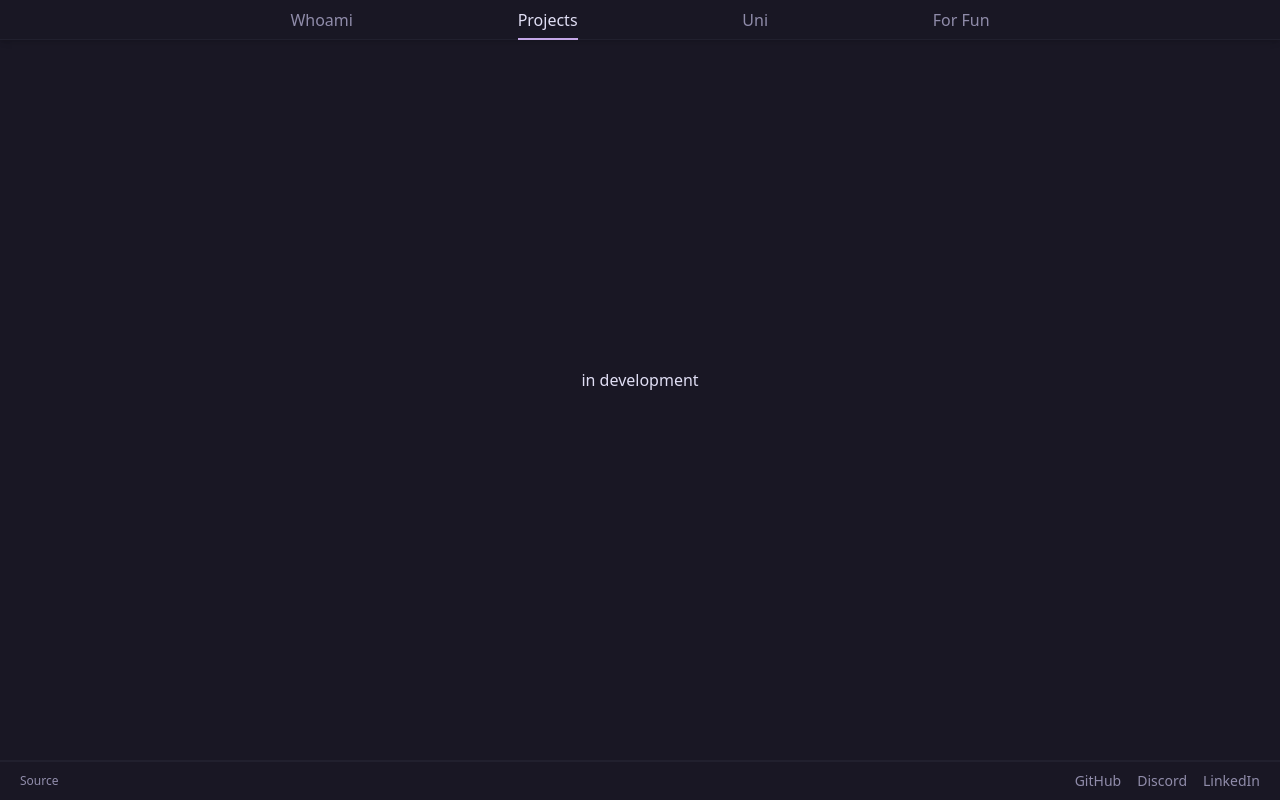
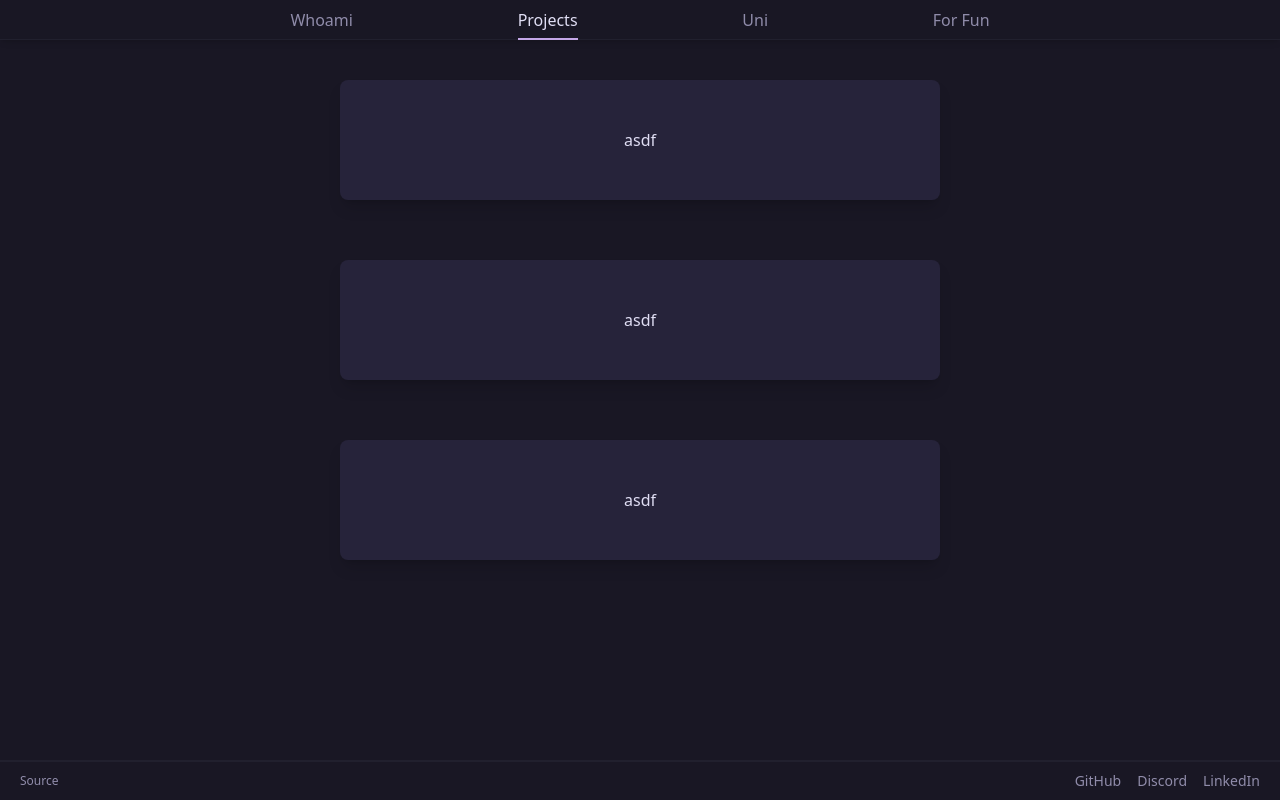
Before and after one commit to nokotan8/portfolio, a SvelteKit app: page /projects in a window 1280 px wide. Built offline with nearby package versions, Linux system fonts and the light colour scheme.

Commit message:
added project cards, formatting fixes

```diff
--- a/src/app.css
+++ b/src/app.css
@@ -12,6 +12,29 @@ body {
     @apply text-dark-text;
 }
 
+.header-item {
+    @apply h-8;
+    @apply border-b-2 border-transparent;
+    @apply text-center;
+    @apply transition delay-100 duration-200 ease-in-out;
+    @apply hover:border-b-dark-iris hover:text-dark-text;
+}
+
+.header-item-selected {
+    @apply border-b-dark-iris text-dark-text;
+}
+
+.project-card {
+    height: 7.5rem;
+    width: 37.5rem;
+    border-radius: 0.5rem;
+    transition: scale 0.3s;
+    @apply bg-dark-overlay hover:scale-106;
+    @apply shadow-lg/15;
+}
+
+/* -------------------- Animations -------------------- */
+
 @keyframes float_in_bottom {
     0% {
         transform: translateY(12px);
@@ -25,6 +48,18 @@ body {
 }
 
 @keyframes float_in_top {
+    0% {
+        transform: translateY(-12px);
+        opacity: 0;
+    }
+
+    100% {
+        transform: translateY(0);
+        opacity: 1;
+    }
+}
+
+@keyframes card_fade_in {
     0% {
         transform: translateY(-12px);
         opacity: 0;
@@ -72,16 +107,13 @@ body {
     animation-fill-mode: forwards;
 }
 
-.header-item {
-    @apply h-8;
-    @apply border-b-2 border-transparent;
-    @apply text-center;
-    @apply transition delay-100 duration-200 ease-in-out;
-    @apply hover:border-b-dark-iris hover:text-dark-text;
-}
-
-.header-item-selected {
-    @apply border-b-dark-iris text-dark-text;
+.card-float-in {
+    opacity: 0;
+    animation-name: float_in_top;
+    animation-delay: 0.1s;
+    animation-duration: 0.35s;
+    animation-timing-function: ease-out;
+    animation-fill-mode: forwards;
 }
 
 /* From: https://rosepinetheme.com/palette/ */
--- a/src/routes/+layout.svelte
+++ b/src/routes/+layout.svelte
@@ -35,16 +35,14 @@
             e.preventDefault();
             const body_except_header = document.getElementById(
                 "body-except-header-footer"
-            );
-            if (body_except_header) {
-                fade_out(body_except_header, 100);
-                setTimeout(() => {
-                    goto(location);
-                }, 160);
-                setTimeout(() => {
-                    fade_in(body_except_header, 120);
-                }, 230);
-            }
+            )!;
+            fade_out(body_except_header, 100);
+            setTimeout(() => {
+                goto(location);
+            }, 160);
+            setTimeout(() => {
+                fade_in(body_except_header, 150);
+            }, 280);
         }
     };
 
@@ -55,7 +53,7 @@
     class={`bg-dark-surface border-dark-highlight-low z-50 h-10 w-full border-b-1 shadow-md ${animate_header_footer(true, false)}`}
 >
     <div
-        class="text-dark-subtle mx-auto mb-10 flex max-w-4xl items-center justify-around px-4 py-2"
+        class="flex justify-around items-center py-2 px-4 mx-auto mb-10 max-w-4xl text-dark-subtle"
     >
         <a
             onclick={(e) => navigate(e, base + "/")}
@@ -80,15 +78,15 @@
     </div>
 </div>
 
-<div id="body-except-header-footer">
+<div id="body-except-header-footer" class="flex! grow flex-col">
     {@render children()}
 </div>
 
 <div
     id="footer"
-    class={`text-dark-subtle border-dark-highlight-low mt-10 flex h-10 w-full flex-col justify-center border-t-2 ${animate_header_footer(false, true)}`}
+    class={`text-dark-subtle border-dark-highlight-low mt-10 flex min-h-10 w-full flex-col justify-center border-t-2 ${animate_header_footer(false, true)}`}
 >
-    <div class="flex h-full w-full flex-row items-center justify-between px-5">
+    <div class="flex flex-row justify-between items-center px-5 w-full h-full">
         <a href="https://github.com/nokotan8/portfolio" class="text-xs"
             >Source</a
         >
--- a/src/routes/+page.svelte
+++ b/src/routes/+page.svelte
@@ -11,23 +11,26 @@
     };
 </script>
 
-<div id="about-me" class="text-dark-text flex flex-col gap-4">
+<div
+    id="about-me"
+    class="flex flex-col gap-4 justify-center text-dark-text grow"
+>
     <h1 class={"mb-3 text-5xl font-bold " + animate_about_me("name")}>
         Hi, I'm Justin.
     </h1>
     <div class={"text-md flex flex-col gap-2 " + animate_about_me("about-me")}>
-        <p><span class="text-dark-rose font-bold">University:</span> UNSW</p>
+        <p><span class="font-bold text-dark-rose">University:</span> UNSW</p>
         <p>
-            <span class="text-dark-rose font-bold">Degree:</span> Computer Science
+            <span class="font-bold text-dark-rose">Degree:</span> Computer Science
         </p>
-        <p><span class="text-dark-rose font-bold">Interests:</span></p>
+        <p><span class="font-bold text-dark-rose">Interests:</span></p>
         <ul class="flex flex-col gap-0.5 indent-5">
             <li>Web application security</li>
             <li>Concurrent / parallel computing</li>
             <li>Cryptographic hashing</li>
             <li>Computing algorithms</li>
         </ul>
-        <p><span class="text-dark-rose font-bold">Hobbies:</span></p>
+        <p><span class="font-bold text-dark-rose">Hobbies:</span></p>
         <ul class="flex flex-col gap-0.5 indent-5">
             <li>Fountain pens</li>
             <li>Games with parry mechanics</li>
--- a/src/routes/projects/+page.svelte
+++ b/src/routes/projects/+page.svelte
@@ -1,3 +1,10 @@
-<div>
-    in development
+<script lang="ts">
+</script>
+
+<div
+    class="flex flex-col flex-wrap justify-start items-center mt-10 grow gap-15"
+>
+    <button class="project-card card-float-in"> asdf </button>
+    <button class="project-card card-float-in"> asdf </button>
+    <button class="project-card card-float-in"> asdf </button>
 </div>
--- a/src/routes/uni/+page.svelte
+++ b/src/routes/uni/+page.svelte
@@ -1,8 +1 @@
-<script lang="ts">
-</script>
-
-<div class="mx-100 mt-10 flex flex-wrap justify-start gap-5">
-    <div class="bg-dark-overlay h-30 w-150 rounded-lg"></div>
-    <div class="bg-dark-overlay h-30 w-150 rounded-lg"></div>
-    <div class="bg-dark-overlay h-30 w-150 rounded-lg"></div>
-</div>
+<div>in development</div>
```
Also changed, not shown: src/lib/projects/project_card.svelte (added).
